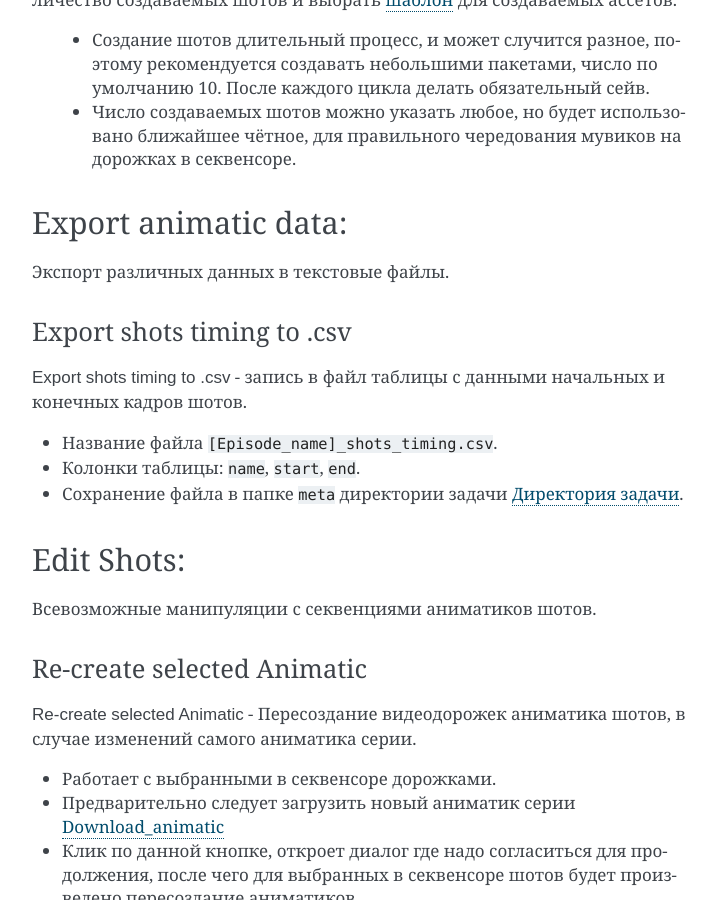
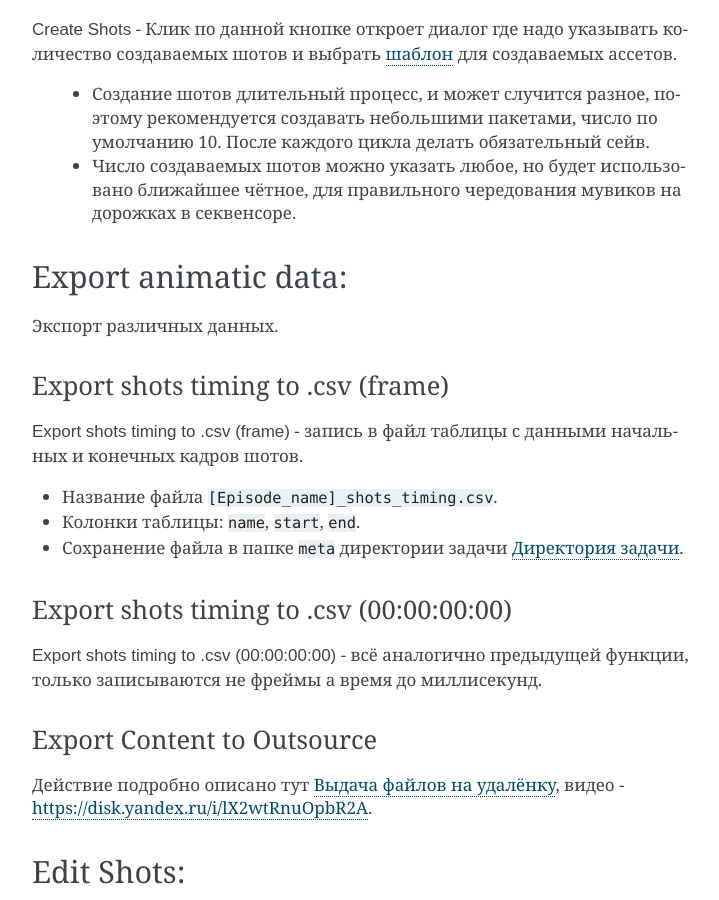
Before and after one commit to volodya-renderberg/cerebro-b3d-connect-manual, a Sphinx documentation site: the page built from docs/source/manual/work_panel/animatic_tools.rst, in a window 1280 px wide and 900 px high, scrolled down 3180 px. Shown: the whole window, without its empty margins (388-1107 px from the left). Built offline with Sphinx 7.4.7, drawn with Linux system fonts in a browser that asks for light colours; some of the changed text lies outside the part shown.

Commit message:
animatic tools - export

```diff
--- a/docs/source/manual/processes/managers_functions/animation_to_outsource.rst
+++ b/docs/source/manual/processes/managers_functions/animation_to_outsource.rst
@@ -2,6 +2,8 @@
 
 Лайаут, Анимация на аутсорсе (без плагина)
 ===========================================
+
+.. _animation_to_outsource_content_to:
 
 Выдача файлов на удалёнку
 --------------------------
--- a/docs/source/manual/work_panel/animatic_tools.rst
+++ b/docs/source/manual/work_panel/animatic_tools.rst
@@ -105,17 +105,31 @@
 Export animatic data:
 ---------------------
 
-Экспорт различных данных в текстовые файлы.
+Экспорт различных данных.
 
-Export shots timing to .csv
-~~~~~~~~~~~~~~~~~~~~~~~~~~~
+.. _animatic_tools_export_shot_timing_frame:
 
-:guilabel:`Export shots timing to .csv` - запись в файл таблицы с данными начальных и конечных кадров шотов.
+Export shots timing to .csv (frame)
+~~~~~~~~~~~~~~~~~~~~~~~~~~~~~~~~~~~~
+
+:guilabel:`Export shots timing to .csv (frame)` - запись в файл таблицы с данными начальных и конечных кадров шотов.
 
 * Название файла ``[Episode_name]_shots_timing.csv``.
 * Колонки таблицы: ``name``, ``start``, ``end``.
 * Сохранение файла в папке ``meta`` директории задачи :ref:`files_task_folder`.
 
+.. _animatic_tools_export_shot_timing_time:
+
+Export shots timing to .csv (00:00:00:00)
+~~~~~~~~~~~~~~~~~~~~~~~~~~~~~~~~~~~~~~~~~~
+
+:guilabel:`Export shots timing to .csv (00:00:00:00)` - всё аналогично предыдущей функции, только записываются не фреймы а время до миллисекунд.
+
+
+Export Content to Outsource
+~~~~~~~~~~~~~~~~~~~~~~~~~~~~~
+
+Действие подробно описано тут :ref:`animation_to_outsource_content_to`, видео - `<https://disk.yandex.ru/i/lX2wtRnuOpbR2A>`_.
 
 .. _animatic_tools_edit_shots:
 
```
Also changed, not shown: docs/source/_static/images/animatic_tools_panel.png.
